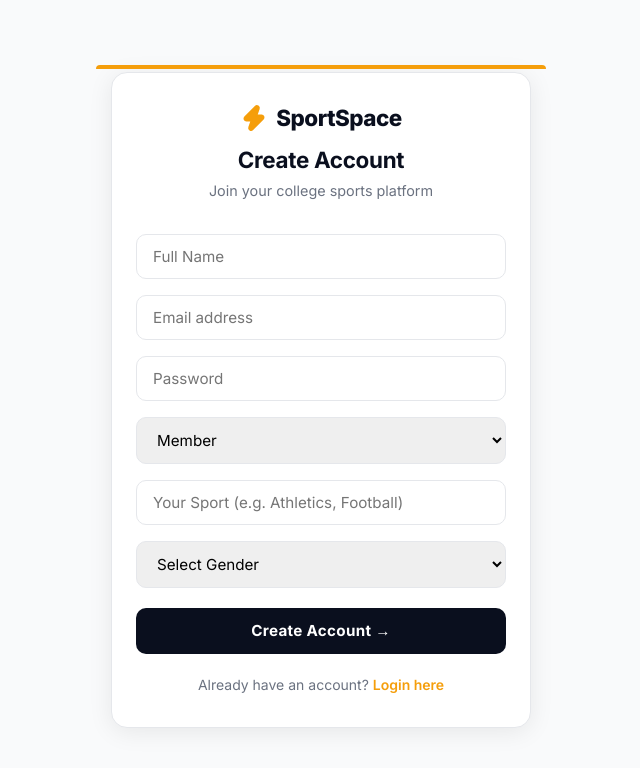
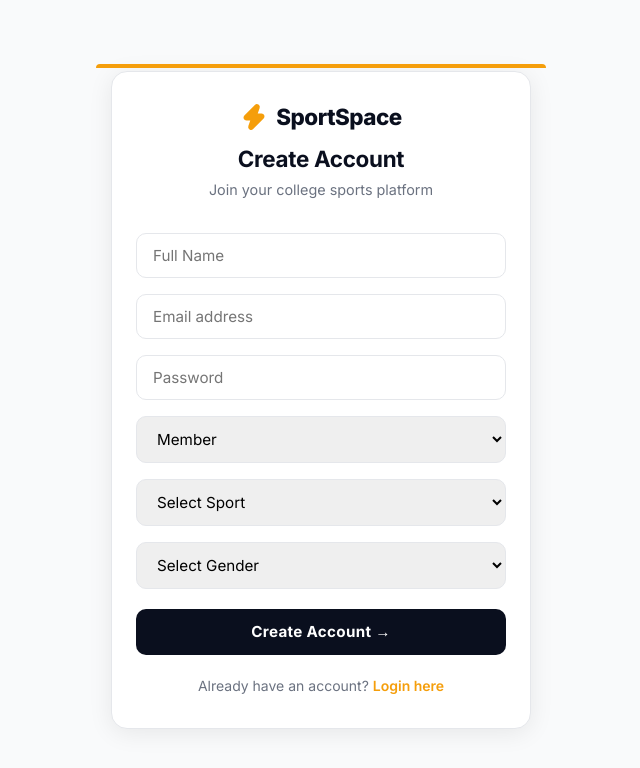
Before and after one commit to shrutijanghu246-ctrl/Sport_Space, a React (Vite) app in the folder frontend/: page /register in a window 1280 px wide. Shown: the top 768 px of the page, without its empty margins (319-959 px from the left). Built offline with nearby package versions, Linux system fonts and the light colour scheme; no server answers.

Commit message:
feat: dropdown for all the available teams

```diff
--- a/frontend/src/pages/Exercises.jsx
+++ b/frontend/src/pages/Exercises.jsx
@@ -147,14 +147,30 @@ function Exercises() {
               className={styles.input}
               required
             />
-            <input
+            <select
               name="sport"
-              placeholder="Sport (e.g. Athletics)"
               value={form.sport}
               onChange={handleChange}
-              className={styles.input}
+              style={styles.input}
               required
-            />
+            >
+              <option value="">Select Sport</option>
+              <option value="Athletics">Athletics</option>
+              <option value="Football">Football</option>
+              <option value="Cricket">Cricket</option>
+              <option value="Basketball">Basketball</option>
+              <option value="Volleyball">Volleyball</option>
+              <option value="Badminton">Badminton</option>
+              <option value="Table Tennis">Table Tennis</option>
+              <option value="Chess">Chess</option>
+              <option value="Swimming">Swimming</option>
+              <option value="Kabaddi">Kabaddi</option>
+              <option value="Kho Kho">Kho Kho</option>
+              <option value="Tennis">Tennis</option>
+              <option value="Hockey">Hockey</option>
+              <option value="Wrestling">Wrestling</option>
+              <option value="Weightlifting">Weightlifting</option>
+            </select>
             <textarea
               name="description"
               placeholder="Description — why this exercise helps"
--- a/frontend/src/pages/RegisterPage.jsx
+++ b/frontend/src/pages/RegisterPage.jsx
@@ -96,15 +96,30 @@ function RegisterPage() {
             <option value="captain">Captain</option>
             <option value="coach">Coach</option>
           </select>
-          <input
-            type="text"
+          <select
             name="sport"
-            placeholder="Your Sport (e.g. Athletics, Football)"
             value={formData.sport}
             onChange={handleChange}
             style={styles.input}
             required
-          />
+          >
+            <option value="">Select Sport</option>
+            <option value="Athletics">Athletics</option>
+            <option value="Football">Football</option>
+            <option value="Cricket">Cricket</option>
+            <option value="Basketball">Basketball</option>
+            <option value="Volleyball">Volleyball</option>
+            <option value="Badminton">Badminton</option>
+            <option value="Table Tennis">Table Tennis</option>
+            <option value="Chess">Chess</option>
+            <option value="Swimming">Swimming</option>
+            <option value="Kabaddi">Kabaddi</option>
+            <option value="Kho Kho">Kho Kho</option>
+            <option value="Tennis">Tennis</option>
+            <option value="Hockey">Hockey</option>
+            <option value="Wrestling">Wrestling</option>
+            <option value="Weightlifting">Weightlifting</option>
+          </select>
           <select
             name="gender"
             value={formData.gender}
```
